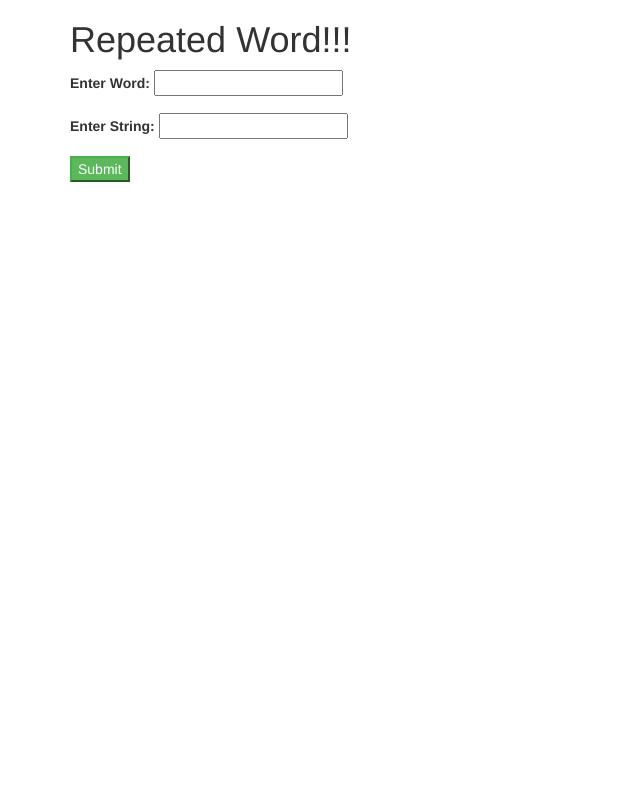
After one commit to AbeerKhakwani/FridayAssesmentMarch-13, a PHP site: template views/home.twig in a window 1280 px wide. The commit adds this page. Shown: the whole page, without its empty margins (0-640 px from the left). Run offline with PHP 8.4, Linux system fonts and the light colour scheme; the template is opened without the code that fills it, so the values that code supplies are empty; some libraries are stand-ins or nearby versions.

Commit message:
Add home.twig and the result page

```diff
--- /dev/null
+++ b/views/home.twig
@@ -0,0 +1,28 @@
+<html>
+    <head>
+        <link rel="stylesheet" href="https://maxcdn.bootstrapcdn.com/bootstrap/3.3.2/css/bootstrap.min.css">
+        <title>Check How many time a word is repeated.</title>
+    </head>
+    <body>
+        <div class="container">
+            <h1> Repeated Word!!!</h1>
+            <form action="/repeat_result" method= "post">
+
+                <div class="form-group">
+                    <label for="word">Enter Word:</label>
+                    <input type="text" id="word" name="word">
+                    </input>
+               </div>
+                <div class="form-group">
+                    <label for="repeat">Enter String:</label>
+                    <input type="text" id="repeat" name="repeat">
+                    </input>
+              </div>
+
+                <p> <button type="submit" class="btn-success">Submit</button></p>
+
+            </form>
+        </div>
+
+    </body>
+</html>
```
Also changed, not shown: app/app.php (+20 -1 lines), views/result.twig (added, +15 -0 lines).
